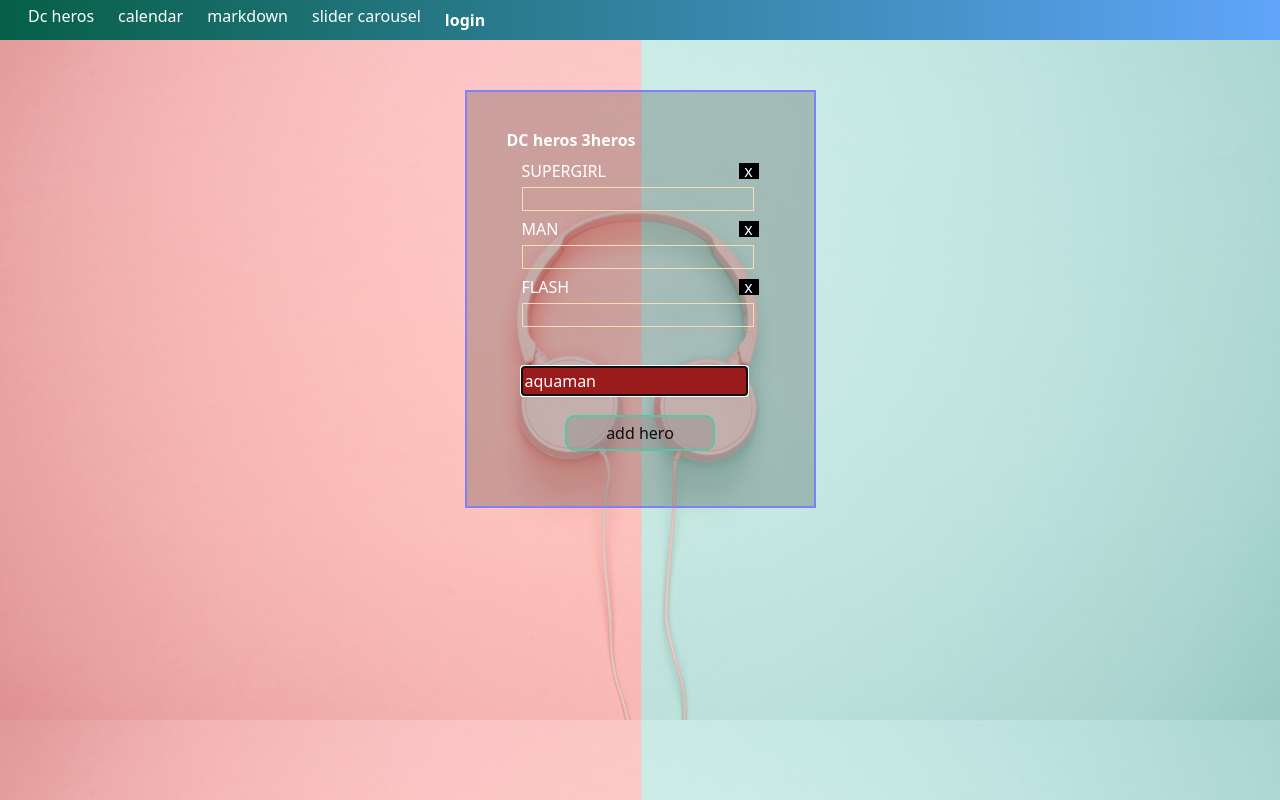
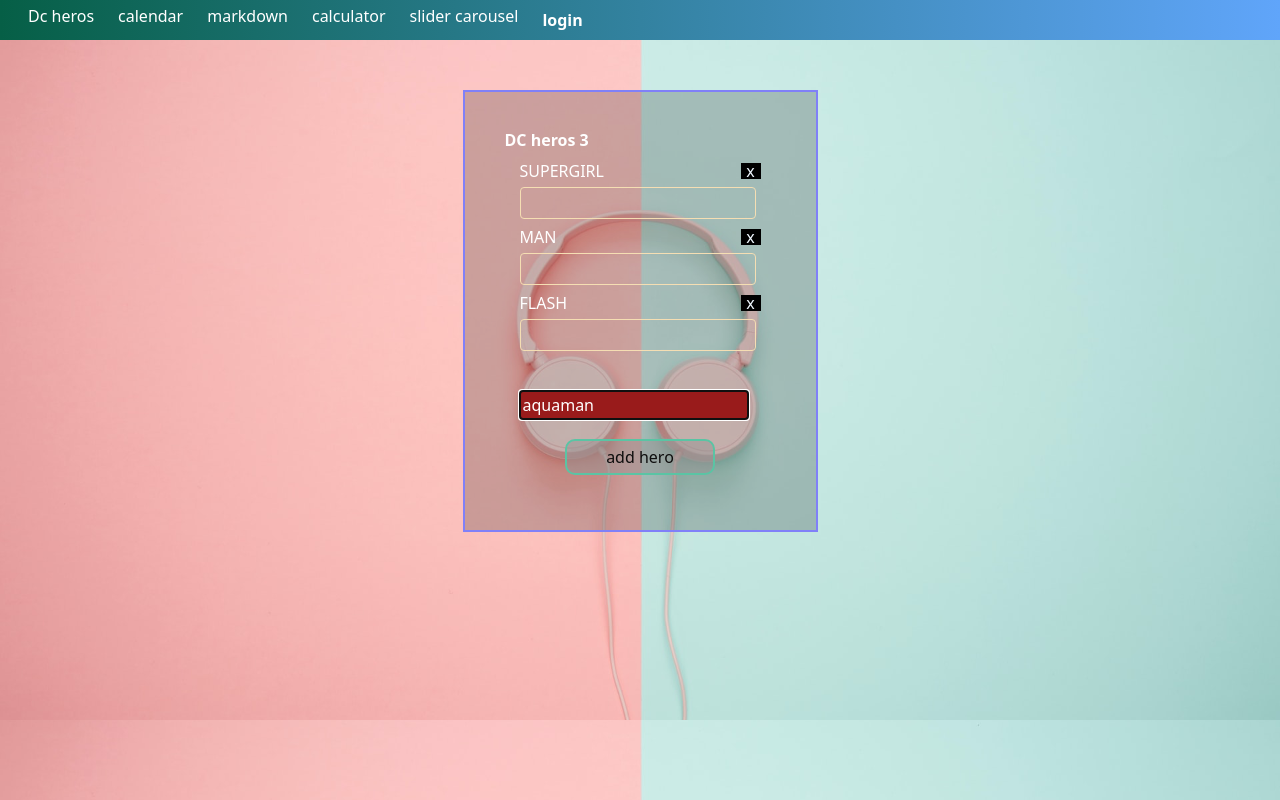
Before and after one commit to tejpratap545/vue_3_app, a Vue app: page /dc-heros in a window 1280 px wide. Built offline with nearby package versions, Linux system fonts and the light colour scheme; no server answers.

Commit message:
9. Refactoring with component    10. vue3 teleport

```diff
--- a/src/App.vue
+++ b/src/App.vue
@@ -5,7 +5,9 @@
       <router-view> </router-view>
 
    </div>
+   <teleport to='body'>
    <loginmodel v-if="isloginopen==true" @close-login="isloginopen=false"/>
+   </teleport>
 </template>
 
 <script>
--- a/src/components/appheader.vue
+++ b/src/components/appheader.vue
@@ -29,6 +29,7 @@ export default {
         { title: "Dc heros", to: "/dc-heros" },
         { title: "calendar", to: "/calendar" },
         { title: "markdown", to: "/markdown" },
+        { title: "calculator", to: "/calculator" },
         { title: "slider carousel", to: "/slider" },
       ],
     };
--- a/src/pages/Dcheros.vue
+++ b/src/pages/Dcheros.vue
@@ -1,22 +1,23 @@
 <template>
   <div class="header">
-
     <div class="heroscontainer p-10">
-
-
       <h1 class="font-bold">DC heros {{ heroscount }}</h1>
 
       <ul class="list p-2">
-    <li v-for="(value,index) in dchero" :key="value.name">
-     <div> {{ value.name }} <button @click="remove(index)">x</button></div>
-     <input type="text">
+        <li v-for="(value, index) in dchero" :key="value.name">
+          <div>{{ value.name }} <button @click="remove(index)">x</button></div>
+          <input class="text-white-800 p-1 rounded" type="text" />
         </li>
       </ul>
       <form class="form" @submit.prevent="addhero">
-    <input v-model="newhero" class="bg-red-800" placeholder="enter name" ref="newHeroRef"/>
+        <input
+          v-model="newhero"
+          class="bg-red-800"
+          placeholder="enter name"
+          ref="newHeroRef"
+        />
 
         <button class="btn" type="sumbit">add hero</button>
-
       </form>
     </div>
   </div>
@@ -24,43 +25,46 @@
 </template>
 
 <script>
+import { computed, onMounted ,ref } from "vue";
 export default {
+  setup() {
+    const newHeroRef=ref("");
+    const newhero = ref("aquaman");
+    const dchero = ref([
+      { name: "supergirl" },
+      { name: "man" },
+      { name: "flash" },
+    ]);
 
-  computed: {
-    heroscount(){
-       return this.dchero.length+'heros'
+    onMounted(()=> {
+       newHeroRef.value.focus();
+    });
 
-    },
-
-  },
-  mounted() {
-   this.$refs.newHeroRef.focus()
-      },
-  methods: {
-    addhero() {
-      if (this.newhero!="") {
+    function remove(index) {
+      dchero.value = dchero.value.filter((hero, i) => i != index);
+    }
+    function addhero() {
+      if (this.newhero != "") {
         //  this.dchero.push({ name: this.newhero });
-           this.dchero.unshift({ name: this.newhero });
-      this.newhero = "";
+        dchero.value.unshift({ name: this.newhero });
+        newhero.value = "";
       }
-
-    },
-    remove(index){
-         this.dchero=  this.dchero.filter((hero,i)=>i!=index)
-
     }
 
 
+
+   const heroscount=computed({
+
+    get :()=> dchero.value.length
+   })
+
+
+    return { dchero, newhero, remove, addhero,newHeroRef,heroscount };
   },
 
-  data() {
-    return {
-      newhero: "aquaman",
-      isdisabled: false,
 
-      dchero: [{ name: "supergirl" }, { name: "man" }, { name: "flash" }],
-      // heroscount:this.dchero.length,
+
+
+
 };
-  }
-}
 </script>
--- /dev/null
+++ b/src/pages/calculator.vue
@@ -0,0 +1,13 @@
+<template>
+  3+5=8
+</template>
+
+<script>
+export default {
+
+}
+</script>
+
+<style>
+
+</style>
--- a/src/router.js
+++ b/src/router.js
@@ -5,6 +5,7 @@ import calendar from './pages/calendar.vue'
 import HelloWorld from './pages/HelloWorld.vue'
 import Markdown from './pages/Markdown.vue'
 import slider from './pages/slider.vue'
+import calculator from './pages/calculator.vue'
 
 const routes = [
     { path:"/", component: HelloWorld},
@@ -12,6 +13,7 @@ const routes = [
     { path:"/dc-heros", component: Dcheros},
     { path:"/markdown", component: Markdown},
     { path:"/slider", component: slider},
+    { path:"/calculator", component: calculator},
 
 ]
 const router = createRouter({
```
Lines whose indentation alone changed are shown as unchanged.
